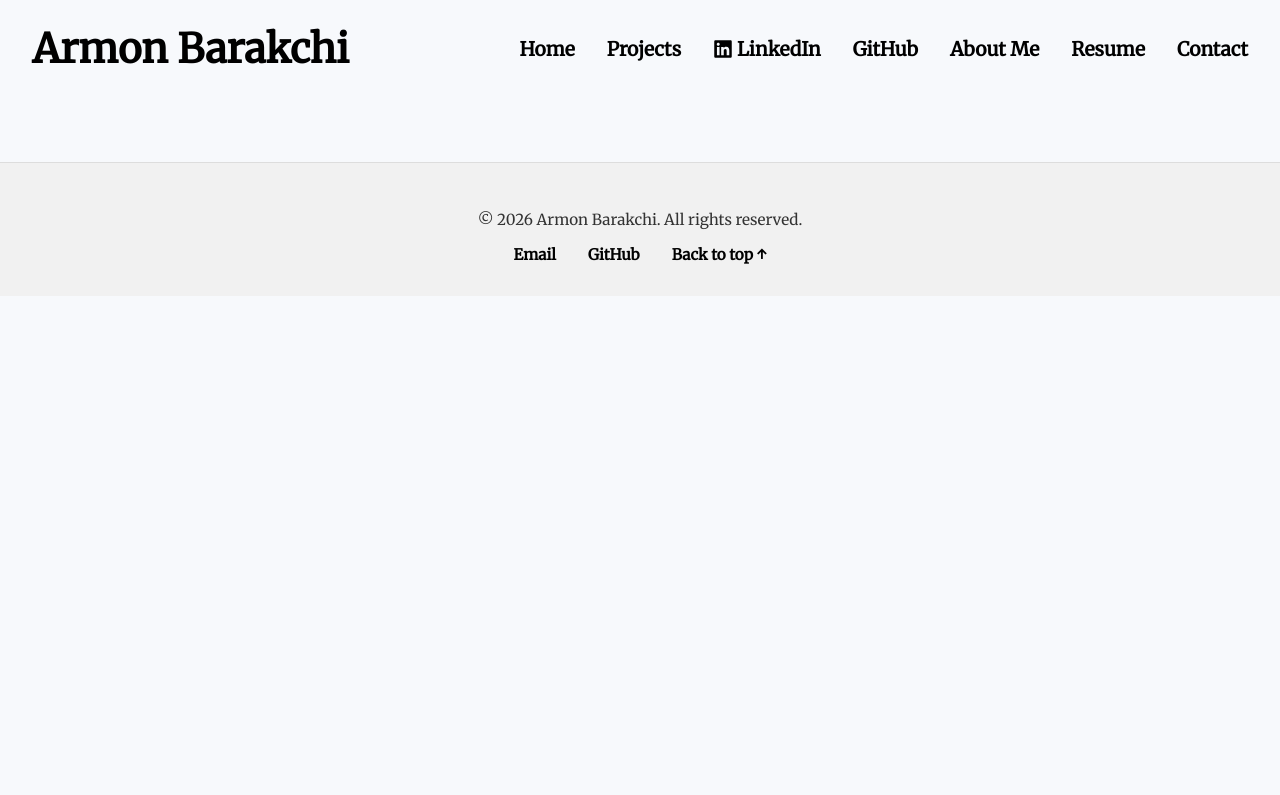
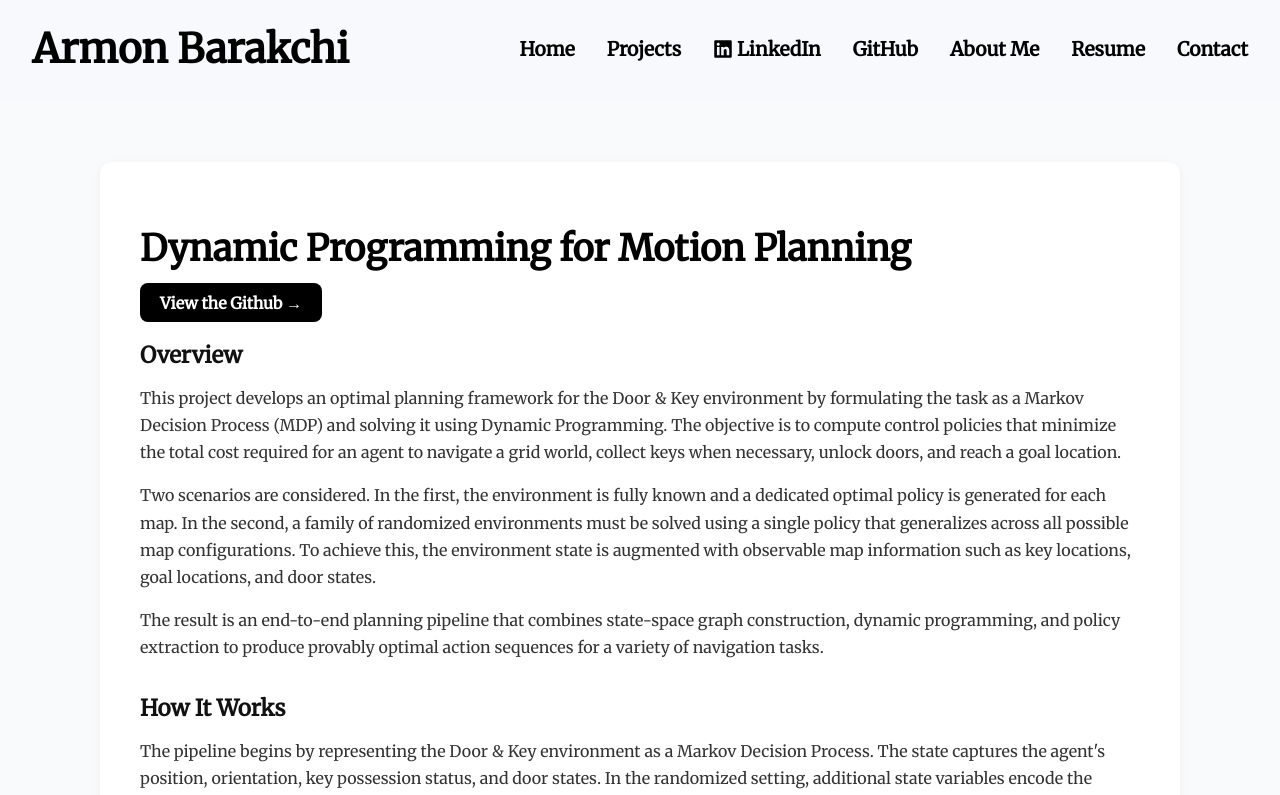
Before and after one commit to ArmonBarakchi/ArmonWebsite, a React (Create React App) app in the folder frontend/: page /project/DynamicProgramming in a window 1280 px wide. Shown: the top 795 px of the page. Built offline with nearby package versions, Linux system fonts and the light colour scheme.

Commit message:
new project

```diff
--- a/frontend/src/App.js
+++ b/frontend/src/App.js
@@ -20,7 +20,7 @@ import Orientation from "./components/Orientation";
 import Hybridwealt from "./components/hybridwealth";
 import LIDAR from "./components/LIDAR"
 import VISLAM from "./components/VISLAM"
-import pr1 from "./components/276bPR1"
+import DYNPRO from "./components/276bPR1"
 
 function App() {
   return (
@@ -38,7 +38,7 @@ function App() {
         <Route path="/guide/mostofundergraduate" element = {<Undergraduate />} />
         <Route path="/guide/python" element = {<Python />} />
 
-        <Route path="/project/DynamicProgramming" element ={<pr1 />} />
+        <Route path="/project/DynamicProgramming" element ={<DYNPRO />} />
         <Route path="/project/VISLAM" element ={<VISLAM />} />
         <Route path="/project/LIDAR" element ={<LIDAR />} />
         <Route path="/project/hybridwealth" element ={<Hybridwealt />} />
--- a/frontend/src/components/276bPR1.js
+++ b/frontend/src/components/276bPR1.js
@@ -1,9 +1,9 @@
-const pr1 = () => {
+const DYNPRO = () => {
   return (
     <div className="project-page">
       <div className="project-container">
           <div className="project-text">
-              <h1>LiDAR-Based SLAM</h1>
+              <h1>Dynamic Programming for Motion Planning</h1>
 
               <a
                   className="github-button"
@@ -82,4 +82,4 @@ const pr1 = () => {
   );
 };
 
-export default pr1;
+export default DYNPRO;
```
